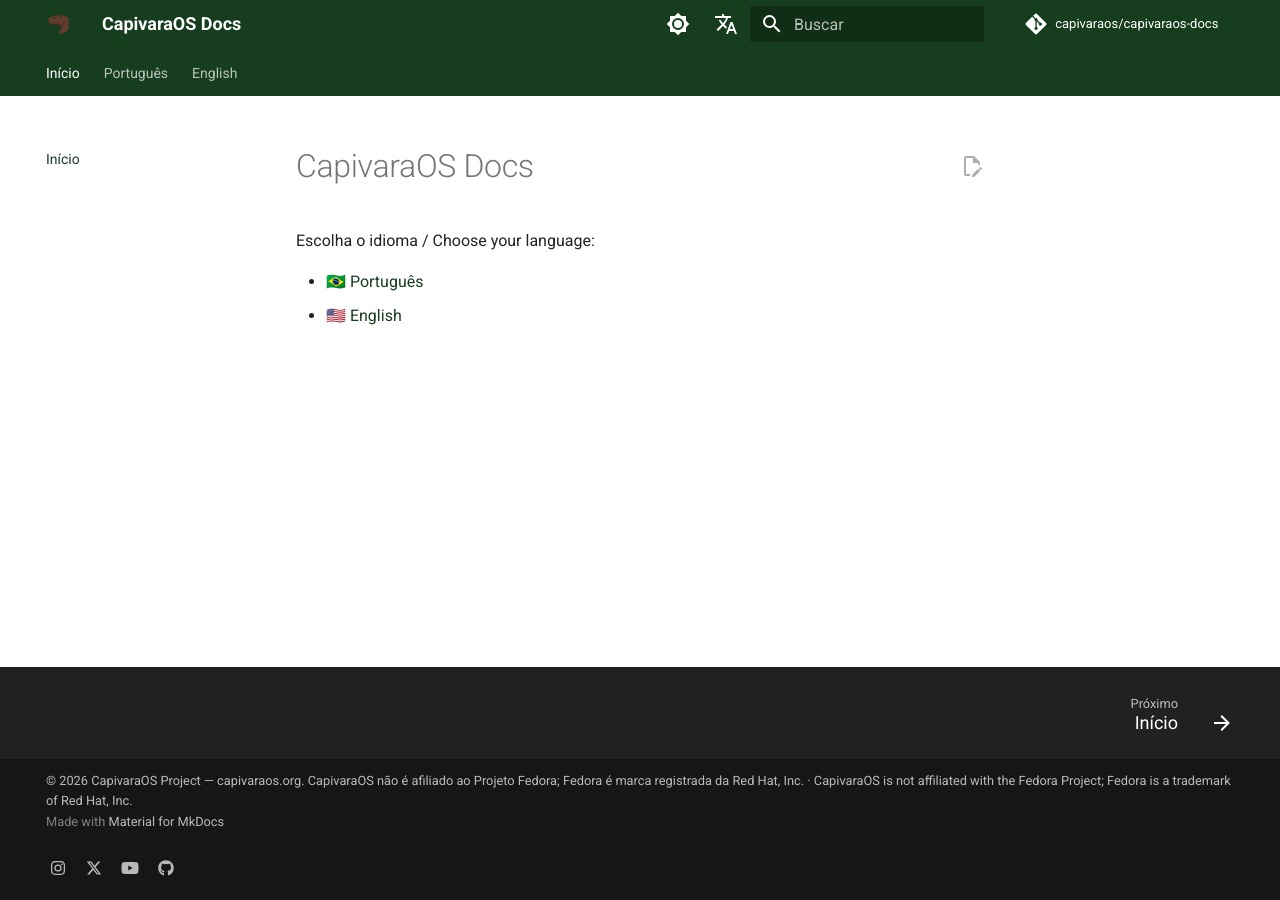
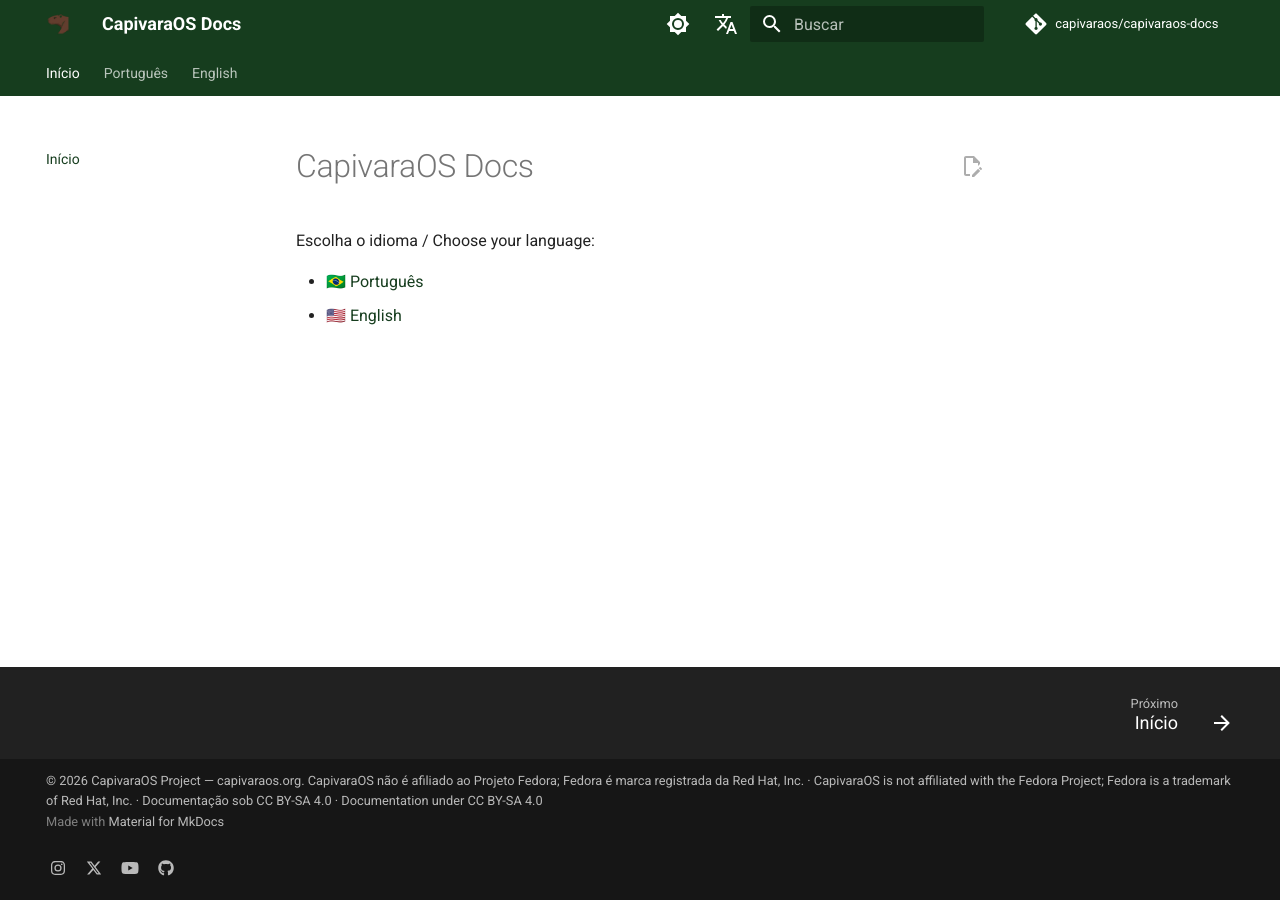
Before and after one commit to capivaraos/capivaraos-docs, an MkDocs documentation site: the page built from docs/index.md, in a window 1280 px wide. Built offline with MkDocs 1.6.1 and Material for MkDocs 9.7.7, drawn with Linux system fonts in a browser that asks for light colours; comment, search, counter and statistics services are not loaded.

Commit message:
Licenciar a documentacao em CC BY-SA 4.0 (SEC-19)
O repositorio era publico e nao tinha licenca nenhuma. Na pratica isso significa
direito autoral padrao: ninguem podia legalmente reusar, traduzir nem contribuir
com a documentacao -- justamente o repositorio que a comunidade mais tende a
querer ajudar.

CC BY-SA 4.0 por ser o usual para documentacao e por combinar com projeto
comunitario: permite reuso e traducao, exigindo atribuicao e a mesma licenca de
volta. GPL em prosa e incomum e atrapalha quem quer citar ou traduzir.

O texto da licenca foi BAIXADO do creativecommons.org e conferido (titulo, 8
secoes, clausula ShareAlike) -- nao foi escrito de memoria.

Os poucos arquivos de configuracao (mkdocs.yml, .github/) seguem a GPL-3.0-or-later
do resto do projeto; o LICENSE diz isso em PT e EN, junto do aviso de marca do
Fedora que ja existia no rodape.

O rodape do site passa a mostrar a licenca, nas duas linguas.

```diff
--- a/mkdocs.yml
+++ b/mkdocs.yml
@@ -170,4 +170,6 @@
   <a href="https://capivaraos.org">capivaraos.org</a>.
   CapivaraOS não é afiliado ao Projeto Fedora; Fedora é marca registrada da
   Red Hat, Inc. · CapivaraOS is not affiliated with the Fedora Project;
-  Fedora is a trademark of Red Hat, Inc.
+  Fedora is a trademark of Red Hat, Inc. ·
+    Documentação sob <a href="https://creativecommons.org/licenses/by-sa/4.0/deed.pt-br">CC BY-SA 4.0</a> ·
+    Documentation under <a href="https://creativecommons.org/licenses/by-sa/4.0/">CC BY-SA 4.0</a>
```
Also changed, not shown: 1 other file.
